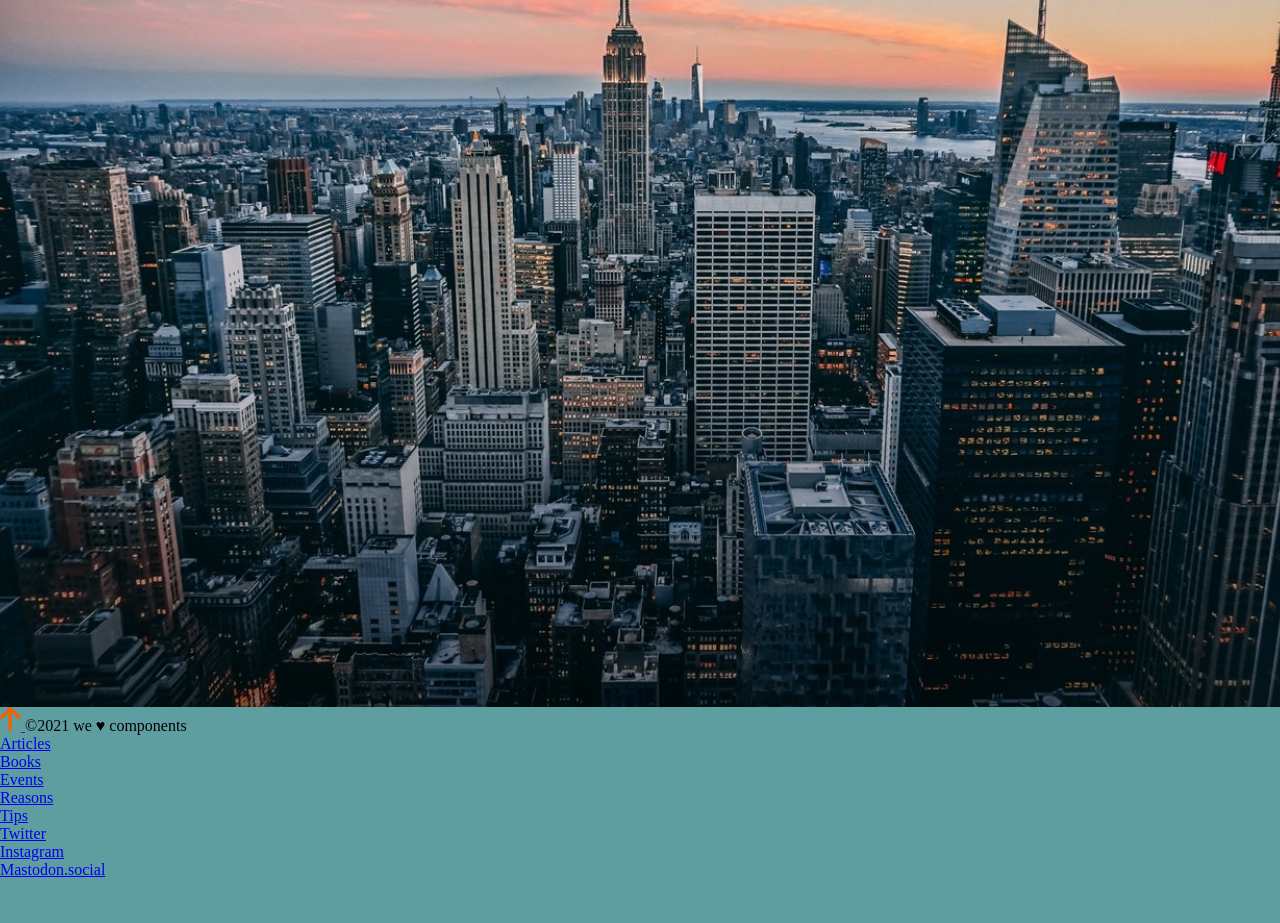
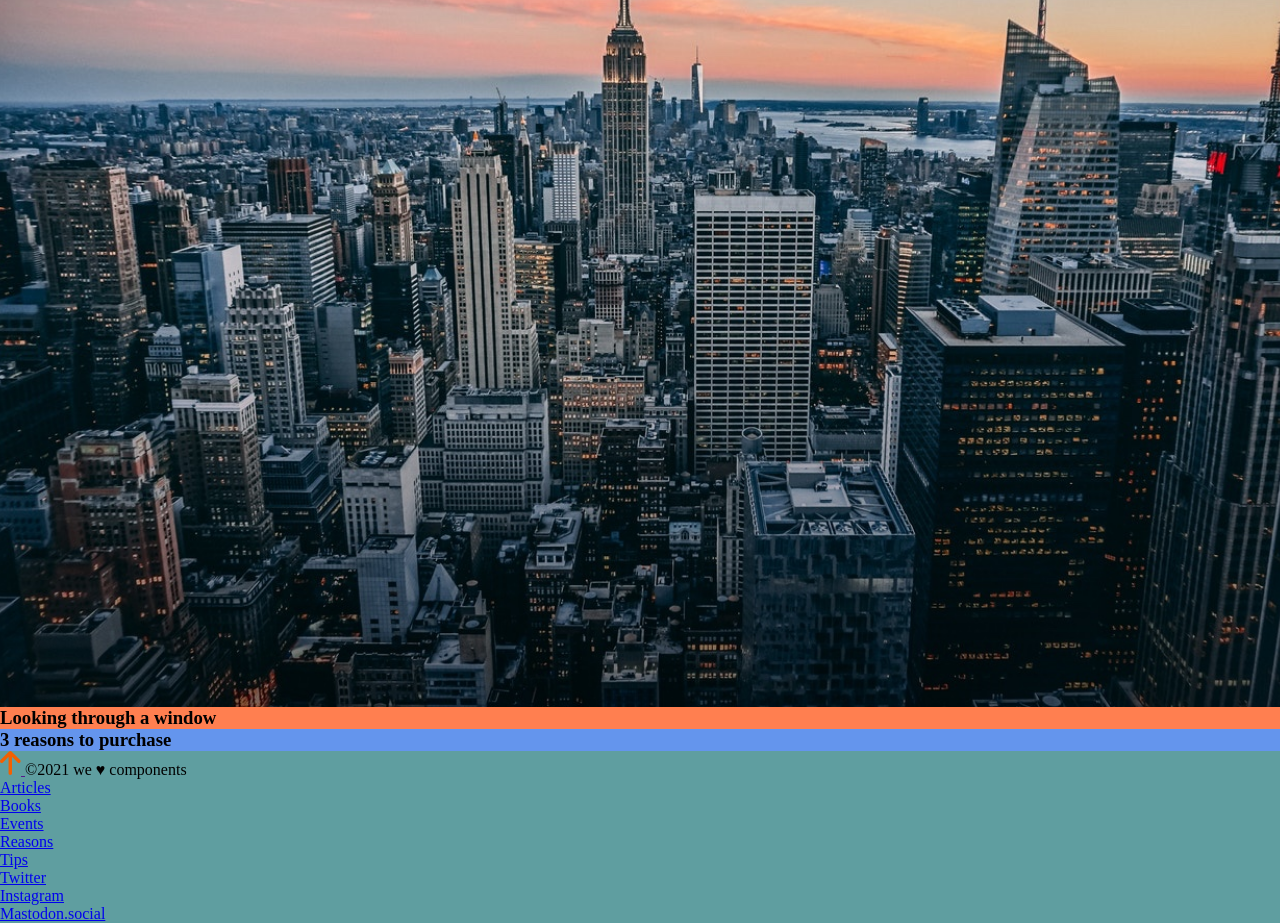
Before and after one commit to Adalab/modulo-1-evaluacion-final-AngelesMB, a website: page src/html/index.html in a window 1280 px wide. Shown: the part 93-1016 px from the top of the page. Before the commit the page ends 972 px from the top, so only its background shows below. Drawn offline with nearby package versions, Linux system fonts and the light colour scheme; files that its build step writes are made by us from their sources; files whose address does not match are found by name.

Commit message:
Create main basic structure

```diff
--- a/src/html/index.html
+++ b/src/html/index.html
@@ -4,16 +4,22 @@
     <meta charset="UTF-8" />
     <meta name="viewport" content="width=device-width, initial-scale=1" />
     <title>Evaluación Final AngelesMB</title>
-    <link href="https://fonts.googleapis.com/css?family=Roboto&display=swap" rel="stylesheet" />
+    <link
+      href="https://fonts.googleapis.com/css?family=Roboto&display=swap"
+      rel="stylesheet"
+    />
     <link rel="stylesheet" href="./assets/css/main.css" />
   </head>
 
   <body>
-    <div class="page">
-      <include src="./partials/header.html"></include>
-      <include src="./partials/main.html"></include>
-      <include src="./partials/footer.html"></include>
-    </div>
+    <!-- <div class="page"> -->
+    <include src="./partials/header.html"></include>
+    <main>
+      <include src="./partials/section-window.html"></include>
+      <include src="./partials/section-purchase.html"></include>
+    </main>
+    <include src="./partials/footer.html"></include>
+    <!-- </div> -->
     <script src="./assets/js/main.js"></script>
   </body>
 </html>
--- /dev/null
+++ b/src/html/partials/section-purchase.html
@@ -0,0 +1,3 @@
+<section class="section-purchase">
+    <h3>3 reasons to purchase</h3>
+</section>
--- /dev/null
+++ b/src/html/partials/section-window.html
@@ -0,0 +1,3 @@
+<section class="section-window">
+    <h3>Looking through a window</h3>
+</section>
--- a/src/scss/layout/_footer.scss
+++ b/src/scss/layout/_footer.scss
@@ -0,0 +1,3 @@
+.footer {
+    background-color: cadetblue;
+}
--- /dev/null
+++ b/src/scss/layout/_section-purchase.scss
@@ -0,0 +1,3 @@
+.section-purchase {
+    background-color: cornflowerblue;
+}
--- /dev/null
+++ b/src/scss/layout/_section-window.scss
@@ -0,0 +1,3 @@
+.section-window {
+    background-color: coral;
+}
--- a/src/scss/main.scss
+++ b/src/scss/main.scss
@@ -4,9 +4,7 @@
 @import 'components/links';
 @import 'layout/page';
 @import 'layout/header';
+@import 'layout/section-window';
+@import 'layout/section-purchase';
 @import 'layout/footer';
 @import 'pages/index';
-
-body {
-    background-color: cadetblue;
-}
```
Also changed, not shown: src/html/partials/main.html (deleted).
